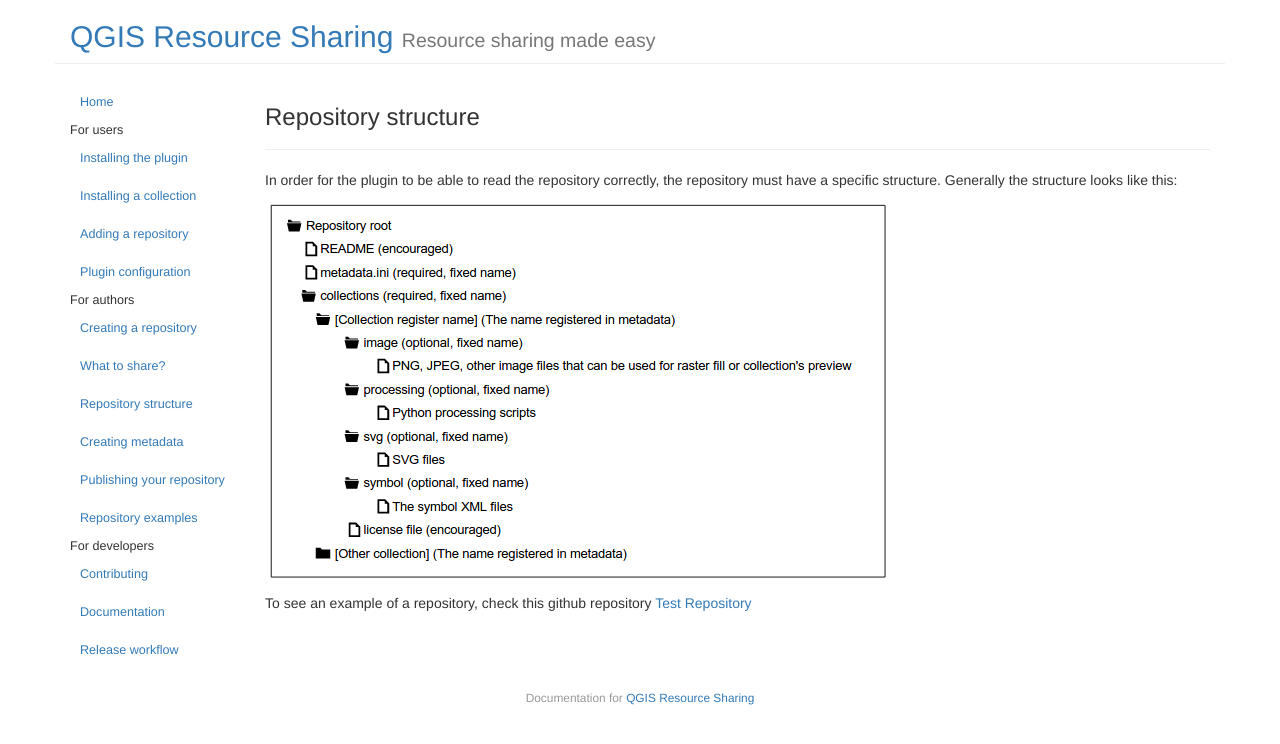
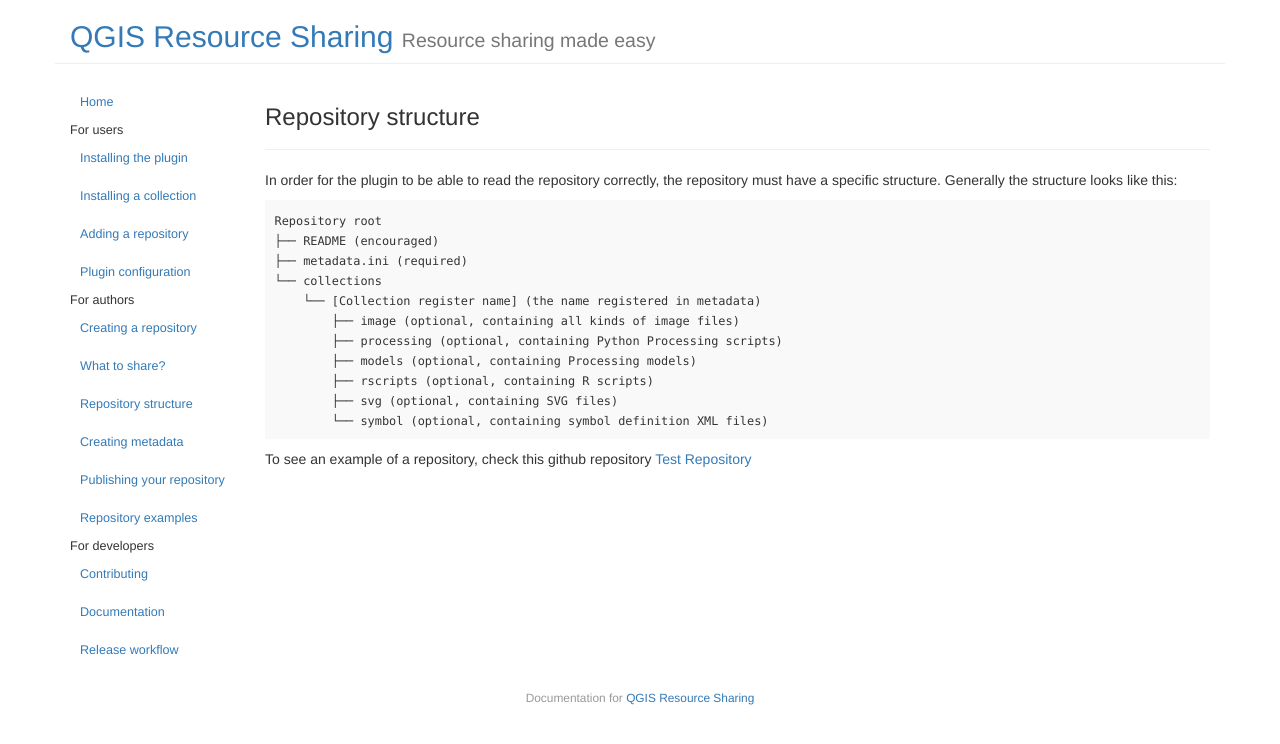
Before and after one commit to QGIS-Contribution/QGIS-ResourceSharing, a Jekyll site: the page built from _posts/2016-07-22-repository-structure.md, in a window 1280 px wide. Shown: the top 744 px of the page. Built offline with Jekyll 4.4.1, drawn with Linux system fonts in a browser that asks for light colours.

Commit message:
Show the repository structure using text (easier to maintain)

```diff
--- a/_posts/2016-07-22-repository-structure.md
+++ b/_posts/2016-07-22-repository-structure.md
@@ -8,9 +8,18 @@
 
 In order for the plugin to be able to read the repository correctly, the
 repository must have a specific structure. Generally the structure looks like
- this:
+this:
 
-![Repo structure]({{ site.baseurl }}/assets/repo_structure.png)
-
+    Repository root
+    ├── README (encouraged)
+    ├── metadata.ini (required)
+    └── collections
+        └── [Collection register name] (the name registered in metadata)
+            ├── image (optional, containing all kinds of image files)
+            ├── processing (optional, containing Python Processing scripts)
+            ├── models (optional, containing Processing models)
+            ├── rscripts (optional, containing R scripts)
+            ├── svg (optional, containing SVG files)
+            └── symbol (optional, containing symbol definition XML files)
 
 To see an example of a repository, check this github repository [Test Repository](https://github.com/akbargumbira/qgis_resources_data/)
```
